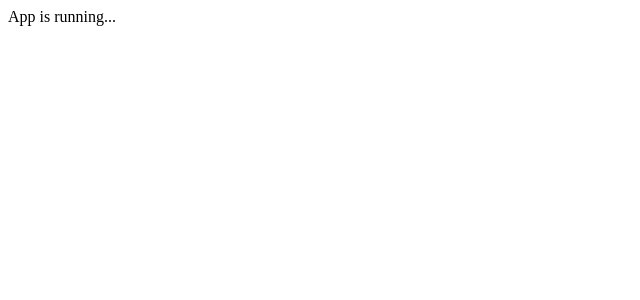
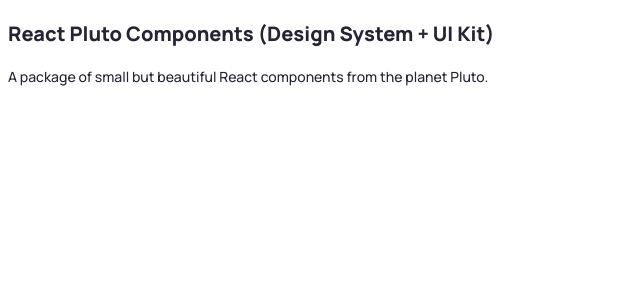
Before and after one commit to yashsehgal/react-pluto, a React (Create React App) app: page / in a window 1280 px wide. Shown: the top 300 px of the page, without its empty margins (0-640 px from the left). Built offline with nearby package versions, Linux system fonts and the light colour scheme.

Commit message:
Test/Feat: export for text-component added

```diff
--- a/src/App.js
+++ b/src/App.js
@@ -1,8 +1,15 @@
+import { Text } from './lib';
+import './lib/components/scss/index.css';
 
 export default function App() {
     return (
         <div className="app">
-            App is running...
+            <Text type="body" variant="body-lg">
+                React Pluto Components (Design System + UI Kit)
+            </Text>
+            <Text type="text" variant="text-md">
+                A package of small but beautiful React components from the planet Pluto.
+            </Text>
         </div>
     )
 }
--- a/src/lib/index.js
+++ b/src/lib/index.js
@@ -1,9 +1,12 @@
 import Button from './components/Button';
+import Text from './components/Typography/Text';
+
 
 // css styles and variables
 import './components/scss/index.css';
 
 // exporting all the components
 export {
-    Button
+    Button,
+    Text
 }
```
